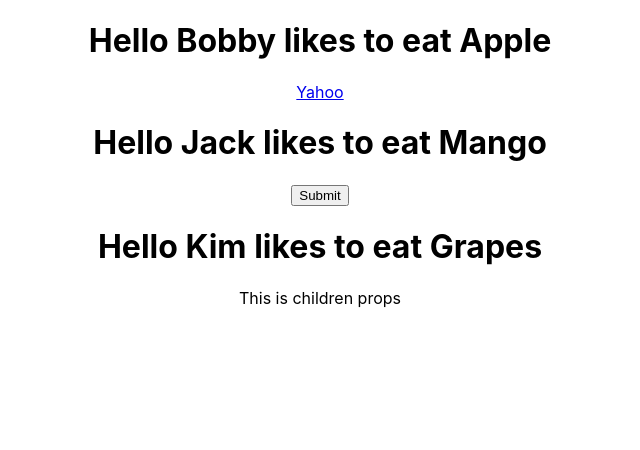
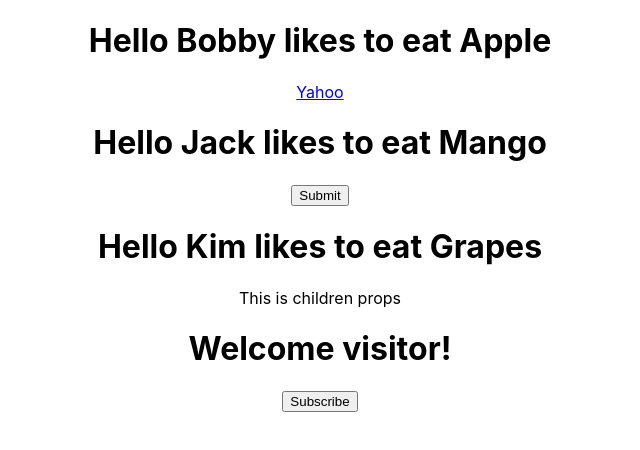
Before and after one commit to Jaswal1p/brand-new-react2023, a React (Create React App) app: page / in a window 1280 px wide. Shown: the top 450 px of the page, without its empty margins (320-960 px from the left). Built offline with nearby package versions, Linux system fonts and the light colour scheme.

Commit message:
added code for state, its import and functional subscribe button

```diff
--- a/src/App.js
+++ b/src/App.js
@@ -2,6 +2,7 @@
 
 import './App.css';
 import { Greet } from './components/Greet';
+import { Message } from './components/Message';
 
 // function App() {
 //   return (
@@ -38,6 +39,8 @@
       <Greet name='Kim' likesFood='Grapes'>
         <p>This is children props</p>
       </Greet>
+
+      <Message />
     </div>
   );
 }
--- /dev/null
+++ b/src/components/Message.js
@@ -0,0 +1,16 @@
+import { useState } from 'react';
+
+export const Message = () => {
+    const [message, setMessage] = useState('Welcome visitor!')
+
+    return (
+      <div>
+        <h1>
+            {message}
+
+        </h1>
+        <button onClick={() => setMessage('Thank you for subscribing')}>Subscribe</button>
+      </div>
+
+    )
+}
```
